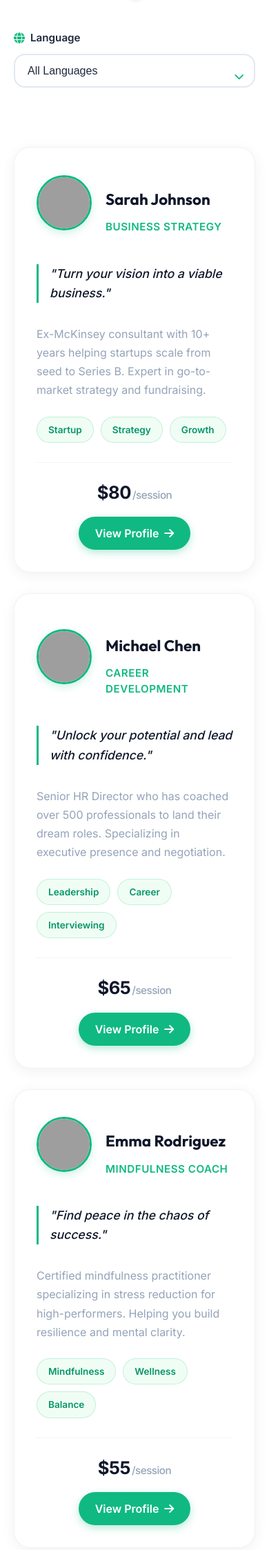
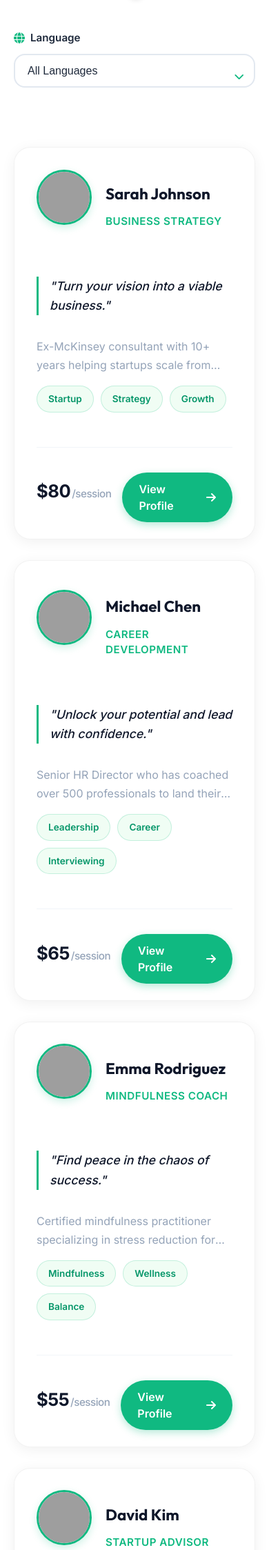
Before and after one commit to Cmanar0/healty_mentoring, a Django app: page /mentors/ in a window 390 px wide; the page is wider, and only the part inside the window is pictured. Shown: the part 821-3068 px from the top of that part at 69% size. Run offline with Django 4.2, Linux system fonts and the light colour scheme; grey boxes are pictures that could not be loaded.

Commit message:
Add list view styles for mentors page

```diff
--- a/static/css/landing.css
+++ b/static/css/landing.css
@@ -1152,3 +1152,80 @@ input.price-slider {
     padding: 0 10px;
   }
 }
+
+/* Mentors List View */
+.mentors-container.list-view {
+  grid-template-columns: 1fr;
+  max-width: 1000px;
+}
+
+.mentors-container.list-view .mentor-card {
+  flex-direction: row;
+  align-items: center;
+  text-align: left;
+  padding: 24px 32px;
+  gap: 30px;
+}
+
+.mentors-container.list-view .mentor-header-content {
+  margin-bottom: 0;
+  width: 250px;
+  flex-shrink: 0;
+}
+
+.mentors-container.list-view .mentor-details {
+  margin-bottom: 0;
+  border-left: 1px solid #f1f5f9;
+  padding-left: 30px;
+  padding-right: 30px;
+  flex: 1;
+}
+
+.mentors-container.list-view .mentor-footer {
+  flex-direction: column;
+  border-top: none;
+  border-left: 1px solid #f1f5f9;
+  padding-top: 0;
+  padding-left: 30px;
+  margin-top: 0;
+  justify-content: center;
+  gap: 16px;
+  width: 180px;
+  flex-shrink: 0;
+}
+
+.mentors-container.list-view .mentor-bio {
+  display: -webkit-box;
+  -webkit-line-clamp: 2;
+  -webkit-box-orient: vertical;
+  overflow: hidden;
+  margin-bottom: 16px;
+}
+
+/* Responsive List View */
+@media (max-width: 992px) {
+  .mentors-container.list-view .mentor-card {
+    flex-direction: column;
+    align-items: flex-start;
+  }
+
+  .mentors-container.list-view .mentor-header-content,
+  .mentors-container.list-view .mentor-footer {
+    width: 100%;
+    border-left: none;
+    padding-left: 0;
+  }
+
+  .mentors-container.list-view .mentor-details {
+    border-left: none;
+    padding: 20px 0;
+    width: 100%;
+  }
+
+  .mentors-container.list-view .mentor-footer {
+    flex-direction: row;
+    border-top: 1px solid #f1f5f9;
+    padding-top: 20px;
+    justify-content: space-between;
+  }
+}
```
